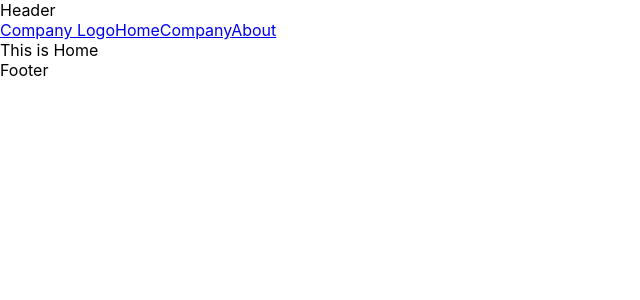
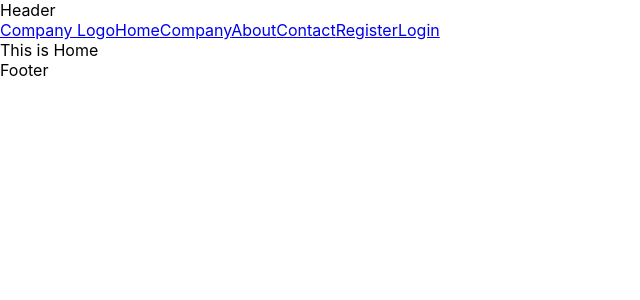
Before and after one commit to awais882s/class-07, a React (Create React App) app: page / in a window 1280 px wide. Shown: the top 300 px of the page, without its empty margins (0-640 px from the left). Built offline with nearby package versions, Linux system fonts and the light colour scheme.

Commit message:
Update NavBar.js

```diff
--- a/src/Components/NavBar.js
+++ b/src/Components/NavBar.js
@@ -8,6 +8,11 @@ export default function NavBar() {
       <Link to="/">Home</Link>
       <Link to="/Company">Company</Link>
       <Link to="/About">About</Link>
+      <Link to="/About">Contact</Link>
+      <Link to="/About">Register</Link>
+      <Link to="/About">Login</Link>
+
+
     </div>
   );
 }
```
